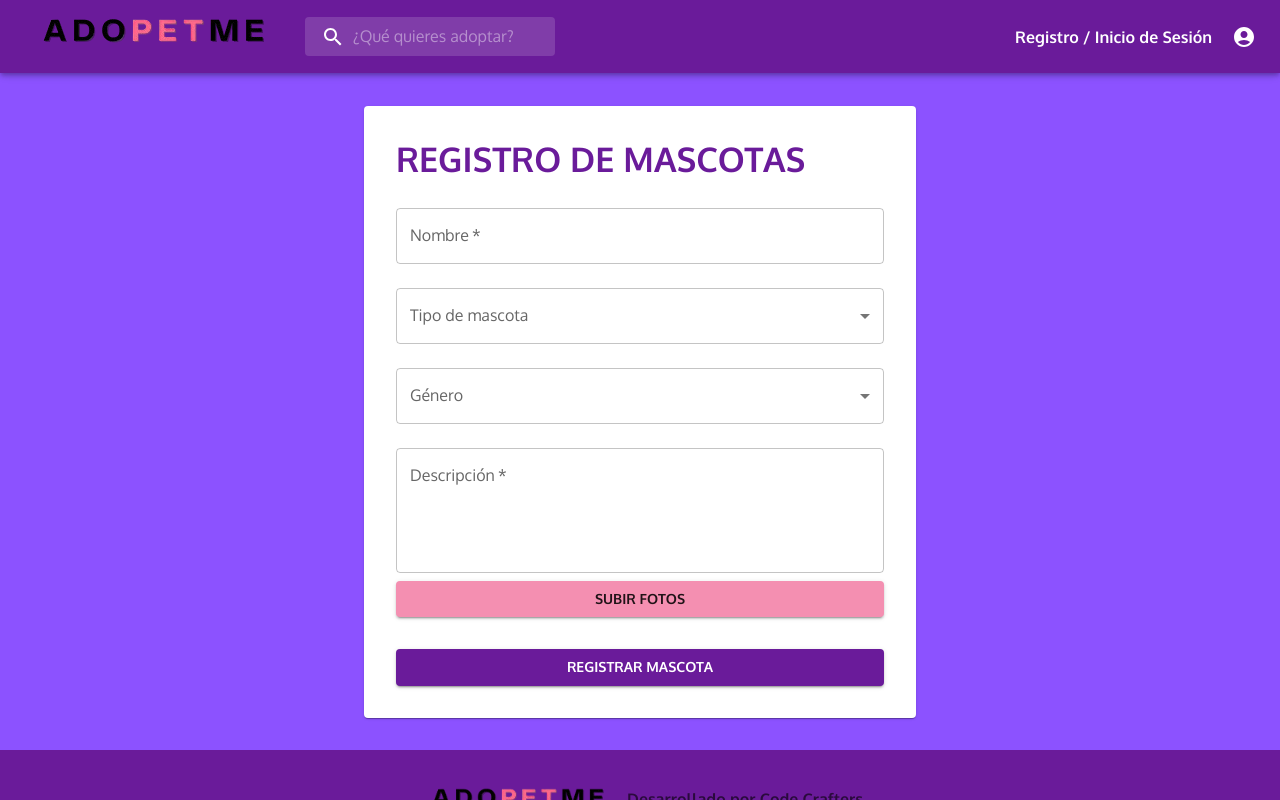
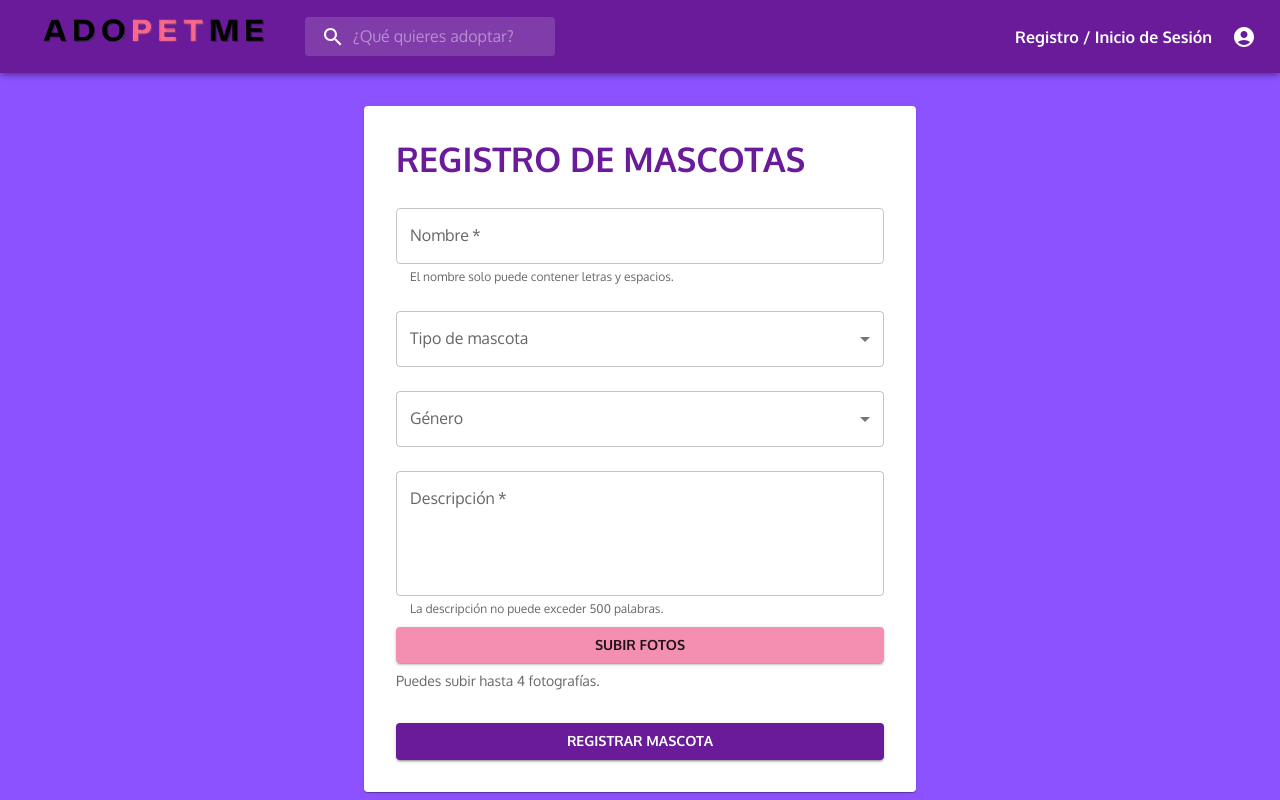
Before and after one commit to No-Country-simulation/c19-20-m-java-react, a React (Create React App) app in the folder frontend/adopetme/: page /registro-mascotas in a window 1280 px wide. Built offline with nearby package versions, Linux system fonts and the light colour scheme; a web font is replaced by a local one.

Commit message:
actualización de formulario mascotas

```diff
--- a/frontend/adopetme/src/Pages/PetForm.jsx
+++ b/frontend/adopetme/src/Pages/PetForm.jsx
@@ -12,11 +12,10 @@ import {
     Button,
     Grid,
     Paper,
+    Alert,
 } from '@mui/material';
 import { styled } from '@mui/system';
 import theme from '../theme';
-
-
 
 const FormWrapper = styled(Paper)(({ theme }) => ({
     padding: theme.spacing(4),
@@ -30,13 +29,79 @@ const PetForm = () => {
     const [gender, setGender] = useState('');
     const [description, setDescription] = useState('');
     const [files, setFiles] = useState([]);
+    const [error, setError] = useState('');
+    const [success, setSuccess] = useState('');
 
     const handleFileChange = (event) => {
         const chosenFiles = Array.from(event.target.files);
         if (chosenFiles.length <= 4) {
             setFiles(chosenFiles);
         } else {
-            alert("You can only upload a maximum of 4 files.");
+            setError('Solo puedes subir un máximo de 4 fotografías.');
+        }
+    };
+
+    const validateName = (name) => {
+        const namePattern = /^[A-Za-z\s]+$/;
+        return namePattern.test(name);
+    };
+
+    const countWords = (text) => {
+        return text.split(/\s+/).filter(Boolean).length;
+    };
+
+    const handleSubmit = async (event) => {
+        event.preventDefault();
+
+        if (!validateName(petName)) {
+            setError('El nombre solo puede contener letras y espacios.');
+            return;
+        }
+
+        if (countWords(description) > 500) {
+            setError('La descripción no puede exceder 500 palabras.');
+            return;
+        }
+
+        if (files.length > 4) {
+            setError('Solo puedes subir un máximo de 4 fotografías.');
+            return;
+        }
+
+        // Crear un objeto de datos para enviar
+        const petData = {
+            petName,
+            petType,
+            gender,
+            description,
+            files,
+        };
+
+        try {
+            // Simulación de envío de datos a una base de datos
+            const response = await fetch('https://virtserver.swaggerhub.com/AxelCubas/PetService/1.0.0/pet0', {
+                method: 'POST',
+                headers: {
+                    'Content-Type': 'application/json',
+                },
+                body: JSON.stringify(petData),
+            });
+
+            if (response.ok) {
+                setSuccess('¡Mascota registrada exitosamente!');
+                setError('');
+                // Restablecer el formulario después de un registro exitoso
+                setPetName('');
+                setPetType('');
+                setGender('');
+                setDescription('');
+                setFiles([]);
+            } else {
+                setError('Error al registrar la mascota. Inténtalo de nuevo.');
+            }
+        } catch (error) {
+            setError('Error al conectar con la base de datos.');
+            console.error(error);
         }
     };
 
@@ -47,7 +112,20 @@ const PetForm = () => {
                     <Typography variant="h4" component="h1" gutterBottom color="primary" sx={{ fontWeight: 'bold' }}>
                         REGISTRO DE MASCOTAS
                     </Typography>
-                    <Box component="form">
+
+                    {error && (
+                        <Alert severity="error" sx={{ mb: 2 }}>
+                            {error}
+                        </Alert>
+                    )}
+
+                    {success && (
+                        <Alert severity="success" sx={{ mb: 2 }}>
+                            {success}
+                        </Alert>
+                    )}
+
+                    <Box component="form" onSubmit={handleSubmit}>
                         <TextField
                             fullWidth
                             label="Nombre"
@@ -57,7 +135,9 @@ const PetForm = () => {
                             value={petName}
                             onChange={(e) => setPetName(e.target.value)}
                             required
+                            helperText="El nombre solo puede contener letras y espacios."
                         />
+
                         <FormControl fullWidth variant="outlined" margin="normal">
                             <InputLabel id="pet-type-label">Tipo de mascota</InputLabel>
                             <Select
@@ -71,6 +151,7 @@ const PetForm = () => {
                                 <MenuItem value="Gato">Gato</MenuItem>
                             </Select>
                         </FormControl>
+
                         <FormControl fullWidth variant="outlined" margin="normal">
                             <InputLabel id="gender-label">Género</InputLabel>
                             <Select
@@ -84,6 +165,7 @@ const PetForm = () => {
                                 <MenuItem value="Hembra">Hembra</MenuItem>
                             </Select>
                         </FormControl>
+
                         <TextField
                             fullWidth
                             label="Descripción"
@@ -94,9 +176,11 @@ const PetForm = () => {
                             margin="normal"
                             value={description}
                             onChange={(e) => setDescription(e.target.value)}
-                            inputProps={{ maxLength: 200 }}
+                            inputProps={{ maxLength: 500 }}
                             required
+                            helperText="La descripción no puede exceder 500 palabras."
                         />
+
                         <Button
                             variant="contained"
                             component="label"
@@ -114,6 +198,11 @@ const PetForm = () => {
                                 required
                             />
                         </Button>
+
+                        <Typography variant="body2" color="textSecondary" sx={{ mt: 1, mb: 2 }}>
+                            Puedes subir hasta 4 fotografías.
+                        </Typography>
+
                         {files.length > 0 && (
                             <Box mt={2}>
                                 <Typography variant="body2">
@@ -121,6 +210,7 @@ const PetForm = () => {
                                 </Typography>
                             </Box>
                         )}
+
                         <Grid container spacing={2} mt={2}>
                             <Grid item xs={12}>
                                 <Button type="submit" variant="contained" color="primary" fullWidth>
--- a/frontend/adopetme/src/components/Home/Aliados.jsx
+++ b/frontend/adopetme/src/components/Home/Aliados.jsx
@@ -44,19 +44,23 @@ export default function Aliados() {
         spacing={2}
       >
         {[aliado1, aliado2, aliado3, aliado4].map((aliado, index) => (
-          <Box key={index} sx={{ display: "flex", flexDirection: "column", alignItems: "center" }}>
+          <Box key={index} sx={{ display: "flex", flexDirection: "column", alignItems: "center", flexWrap: "wrap", width: "100%", alignItems: "center" }}>
             <Avatar
               alt={`Aliado ${index + 1}`}
               src={aliado}
-              sx={{ width: { xs: 200, md: 400 }, height: { xs: 200, md: 400 } }}
+              sx={{ width: { xs: 200, md: 200 }, height: { xs: 200, md: 200 } }}
               variant="square"
+
+
+
             />
             <Typography
               fontWeight="fontWeightBold"
-              variant="h4"
+              variant="h5"
               color="white"
               textAlign="center"
               sx={{ marginTop: 1 }}
+              // alignItems="flex-end"
             >
               {["HILL'S PET NUTRITION", "PETSMART", "PURINA", "PEDIGREE"][index]}
             </Typography>
--- a/frontend/adopetme/src/components/Home/CardsPetsMain.jsx
+++ b/frontend/adopetme/src/components/Home/CardsPetsMain.jsx
@@ -57,7 +57,7 @@ const CardsPetsMain = () => {
         useFlexGap
         flexWrap="wrap"
         justifyContent="center"
-        width="60%"
+        width="80%"
         mx="auto"
         sx={{ mt: 4 }}
       >
--- a/frontend/adopetme/src/components/Home/Footer.jsx
+++ b/frontend/adopetme/src/components/Home/Footer.jsx
@@ -1,15 +1,19 @@
 import React from "react";
 import { Box, Typography } from "@mui/material";
 import { styled } from "@mui/system";
-import logoImage from "../shared/logo-header.png"; // Reemplazar con la ruta de tu logo
+import logoImage from "../shared/logo-header.png";
 
 const FooterContainer = styled(Box)(({ theme }) => ({
-    backgroundColor: theme.palette.primary.main, // Color de fondo del footer
-    padding: theme.spacing(3), // Espaciado interno del footer
-    display: "flex", // Usamos flexbox para el posicionamiento
-    alignItems: "center", // Alineación vertical al centro
-    justifyContent: "center", // Alineación horizontal al centro
+    backgroundColor: theme.palette.primary.main,
+    padding: theme.spacing(3),
+    display: "flex",
+    alignItems: "center",
+    justifyContent: "center",
     marginTop: "auto",
+    width: "100%",
+    position: "relative",
+    left: 0,
+    bottom: 0,
 }));
 
 const Logo = styled("img")({
```
